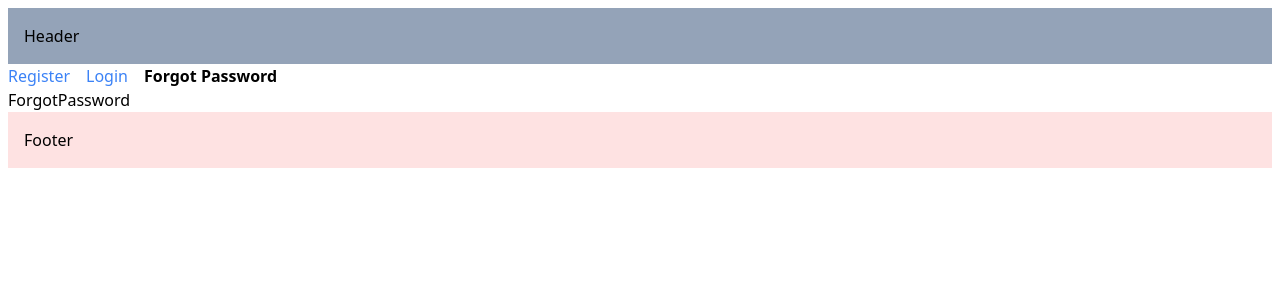
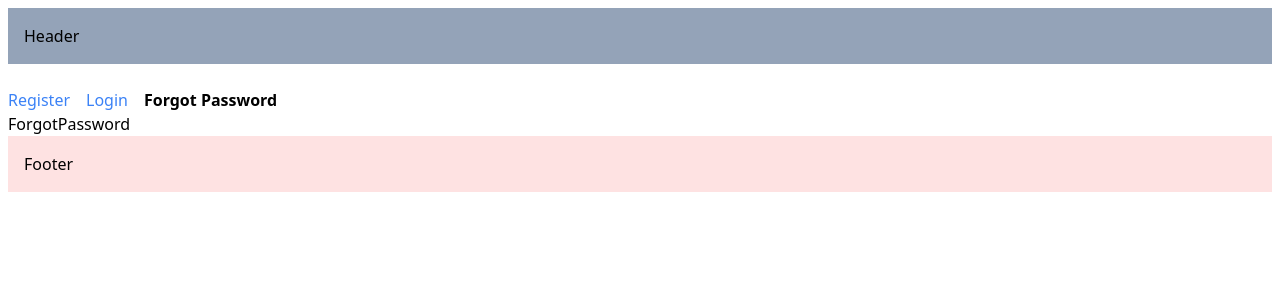
Before and after one commit to ditoaryap/nextjs14, a Next.js app: page /forgot-password in a window 1280 px wide. Shown: the top 300 px of the page. Built offline with nearby package versions, Linux system fonts and the light colour scheme.

Commit message:
template tsx

```diff
--- a/src/app/(auth)/layout.tsx
+++ b/src/app/(auth)/template.tsx
@@ -1,6 +1,7 @@
 "use client";
 import Link from "next/link";
 import { usePathname } from "next/navigation";
+import { useState } from "react";
 
 const navLinks = [
   { name: "Register", href: "/register" },
@@ -14,8 +15,13 @@
   children: React.ReactNode;
 }) {
   const pathname = usePathname();
+  const [input, setInput] = useState("");
+
   return (
     <div>
+      <div>
+        <input value={input} onChange={(e) => setInput(e.target.value)} />
+      </div>
       {navLinks.map((link) => {
         const isActive = pathname.startsWith(link.href);
         return (
```
